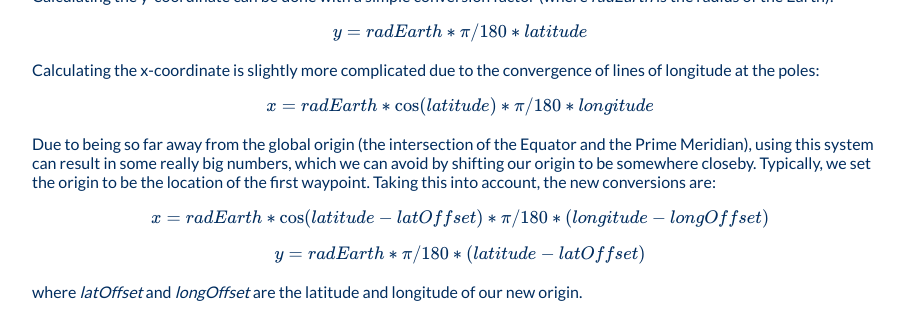
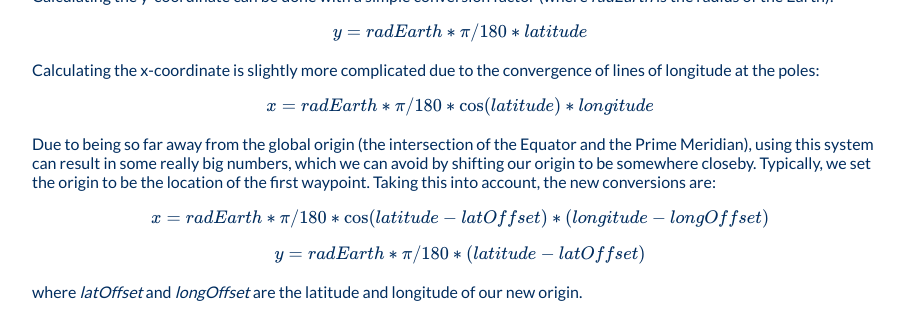
Before and after one commit to CUSail-Navigation/intrasite, a Jekyll site: the page built from _posts/2020-07-21-coords.md, in a window 1280 px wide and 900 px high, scrolled down 568 px, cut to the strip 554-871 px from the top of the window. Shown: the whole strip, without its empty margins (180-1084 px from the left). Built offline with Jekyll 4.4.1, drawn with Linux system fonts in a browser that asks for light colours.

```diff
--- a/_posts/2020-07-21-coords.md
+++ b/_posts/2020-07-21-coords.md
@@ -35,13 +35,13 @@ Calculating the y-coordinate can be done with a simple conversion factor (where
 Calculating the x-coordinate is slightly more complicated due to the convergence of lines of longitude at the poles:
 
 <p>
-  \[x = radEarth * \cos(latitude) * \pi /180 * longitude\]
+  \[x = radEarth * \pi /180 * \cos(latitude) * longitude\]
 </p>
 
 Due to being so far away from the global origin (the intersection of the Equator and the Prime Meridian), using this system can result in some really big numbers, which we can avoid by shifting our origin to be somewhere closeby. Typically, we set the origin to be the location of the first waypoint. Taking this into account, the new conversions are:
 
 <p>
-  \[x = radEarth * \cos(latitude - latOffset) * \pi /180 * (longitude - longOffset)\]
+  \[x = radEarth * \pi /180 * \cos(latitude - latOffset) * (longitude - longOffset)\]
   \[y = radEarth * \pi /180 * (latitude - latOffset)\]
 </p>
 
```
Also changed, not shown: _posts/2020-03-29-post.md (+28 -0 lines).
